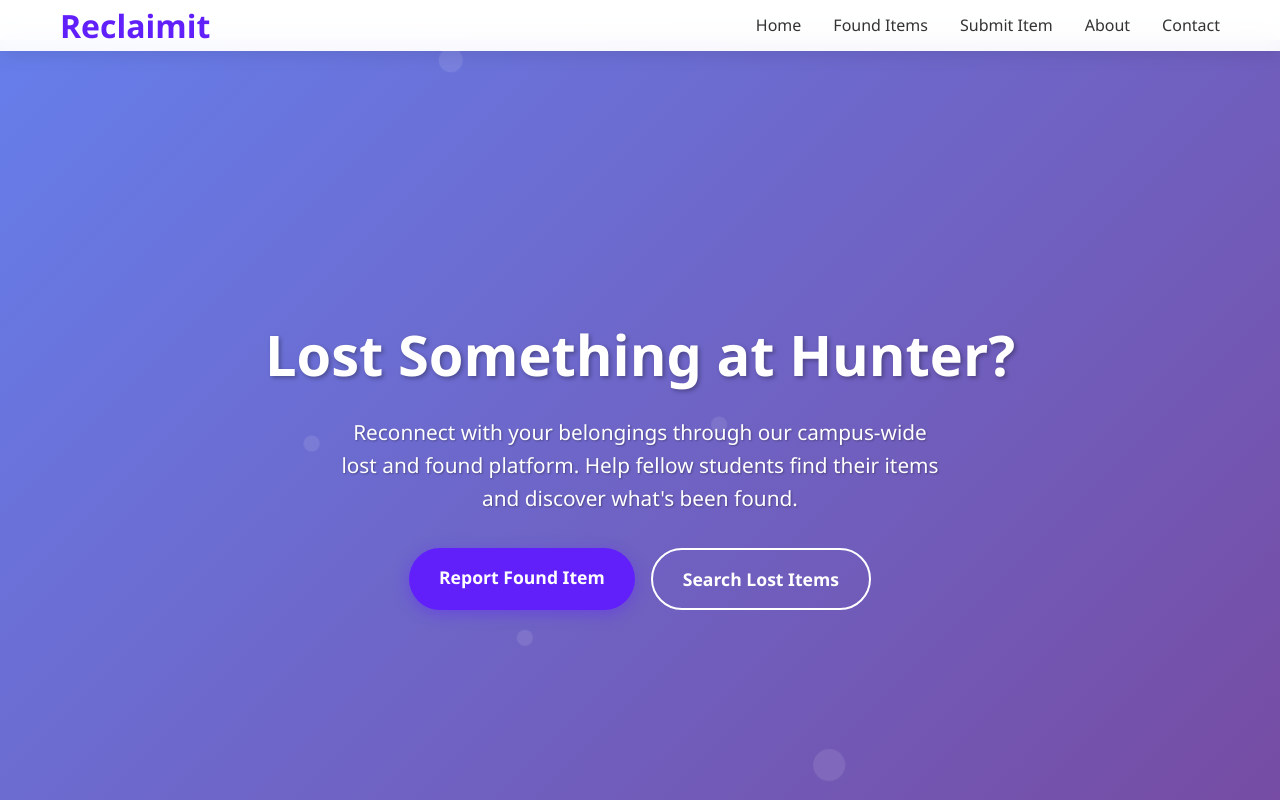
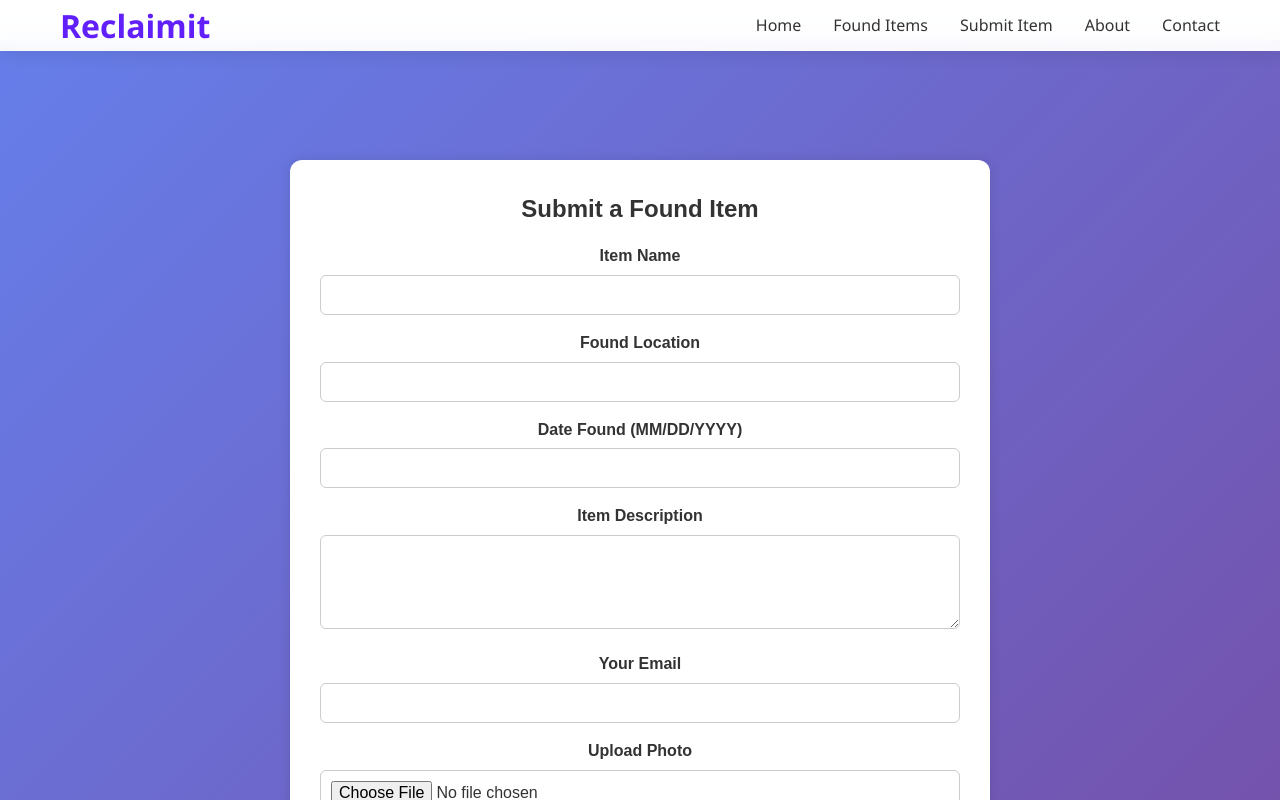
Before and after one commit to ArunSisarran/ReclaimIt, a React (Create React App) app in the folder reclaimit/: page /submit in a window 1280 px wide. Built offline with nearby package versions, Linux system fonts and the light colour scheme; the HTML template or start-up script is replaced by a standard one.

Commit message:
linked the homepage and the submission page

```diff
--- a/reclaimit/package.json
+++ b/reclaimit/package.json
@@ -9,6 +9,7 @@
     "@testing-library/user-event": "^13.5.0",
     "react": "^19.1.0",
     "react-dom": "^19.1.0",
+    "react-router-dom": "^7.6.2",
     "react-scripts": "5.0.1",
     "web-vitals": "^2.1.4"
   },
--- a/reclaimit/src/App.js
+++ b/reclaimit/src/App.js
@@ -1,12 +1,18 @@
 import React from 'react';
+import { BrowserRouter as Router, Routes, Route } from 'react-router-dom';
 import './App.css';
-import AddSubmission from './components/AddSubmission.js';
-import Homepage from './components/Homepage.js';
+import Homepage from './components/Homepage';
+import AddSubmission from './components/AddSubmission';
 
 function App() {
   return (
     <div className="App">
-      <Homepage />
+      <Router>
+        <Routes>
+          <Route path="/" element={<Homepage />} />
+          <Route path="/submit" element={<AddSubmission />} />
+        </Routes>
+      </Router>
     </div>
   );
 }
--- a/reclaimit/src/components/AddSubmission.css
+++ b/reclaimit/src/components/AddSubmission.css
@@ -1,9 +1,32 @@
+* {
+  margin: 0;
+  padding: 0;
+  box-sizing: border-box;
+}
+
+html, body {
+  height: 100%;
+  width: 100%;
+  overflow-x: hidden;
+}
+
+.submission-page {
+  font-family: 'Segoe UI', Tahoma, Geneva, Verdana, sans-serif;
+  line-height: 1.6;
+  color: #333;
+  background: linear-gradient(135deg, #667eea 0%, #764ba2 100%);
+  min-height: 100vh;
+  width: 100vw;
+  position: relative;
+  padding-top: 80px;
+}
+
 .submission-container {
   font-family: Arial, sans-serif;
   background-color: #fff;
   padding: 30px;
   max-width: 700px;
-  margin: auto;
+  margin: 40px auto;
   border-radius: 12px;
   box-shadow: 0 0 12px rgba(0, 0, 0, 0.1);
 }
--- a/reclaimit/src/components/AddSubmission.js
+++ b/reclaimit/src/components/AddSubmission.js
@@ -1,5 +1,6 @@
 import React, { useState } from 'react';
 import './AddSubmission.css';
+import Header from './Header';
 
 const commonLocations = [
  ' North Building',
@@ -133,6 +134,8 @@ const AddSubmission = () => {
     : submissions;
 
   return (
+    <div className="submission-page">
+      <Header />
       <div className="submission-container">
         <h2>Submit a Found Item</h2>
 
@@ -261,6 +264,7 @@ const AddSubmission = () => {
           )}
         </div>
       </div>
+    </div>
   );
 };
 
--- a/reclaimit/src/components/Header.js
+++ b/reclaimit/src/components/Header.js
@@ -1,4 +1,5 @@
 import React, { useEffect } from 'react';
+import { Link } from 'react-router-dom';
 import './Header.css';
 
 const Header = () => {
@@ -39,11 +40,11 @@ const Header = () => {
   return (
     <header>
       <nav className="container">
-        <a href="#" className="logo">Reclaimit</a>
+        <Link to="/" className="logo">Reclaimit</Link>
         <ul className="nav-links">
-          <li><a href="#home">Home</a></li>
+          <li><Link to="/">Home</Link></li>
           <li><a href="#found">Found Items</a></li>
-          <li><a href="#submit">Submit Item</a></li>
+          <li><Link to="/submit">Submit Item</Link></li>
           <li><a href="#about">About</a></li>
           <li><a href="#contact">Contact</a></li>
         </ul>
--- a/reclaimit/src/components/Homepage.js
+++ b/reclaimit/src/components/Homepage.js
@@ -1,4 +1,5 @@
 import React, { useEffect } from 'react';
+import { Link } from 'react-router-dom';
 import Header from './Header';
 import './Homepage.css';
 
@@ -13,7 +14,7 @@ const Homepage = () => {
             <h1>Lost Something at Hunter?</h1>
             <p>Reconnect with your belongings through our campus-wide lost and found platform. Help fellow students find their items and discover what's been found.</p>
             <div className="cta-buttons">
-              <a href="#submit" className="btn btn-primary">Report Found Item</a>
+              <Link to="/submit" className="btn btn-primary">Report Found Item</Link>
               <a href="#found" className="btn btn-secondary">Search Lost Items</a>
             </div>
           </div>
```
Also changed, not shown: 1 other file (tests, documents, lock files or other folders). Lines whose indentation alone changed are shown as unchanged.
